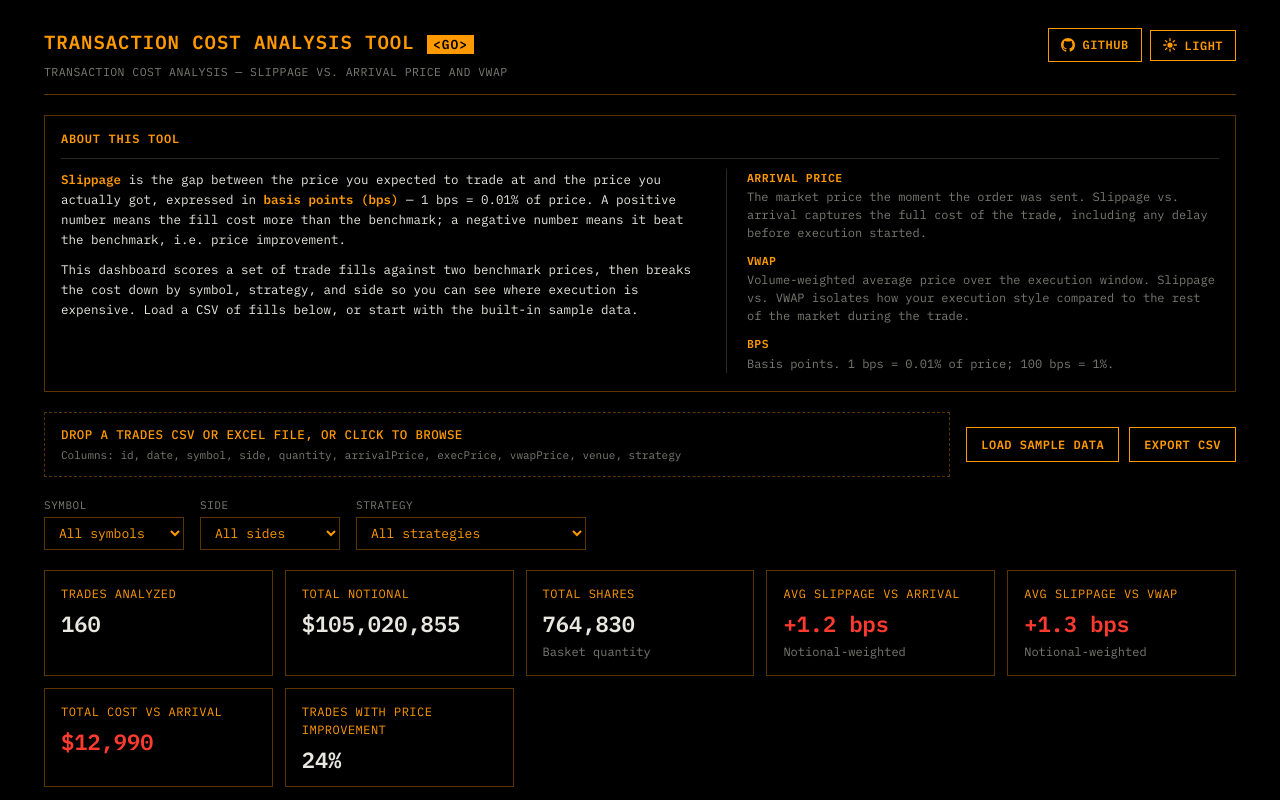
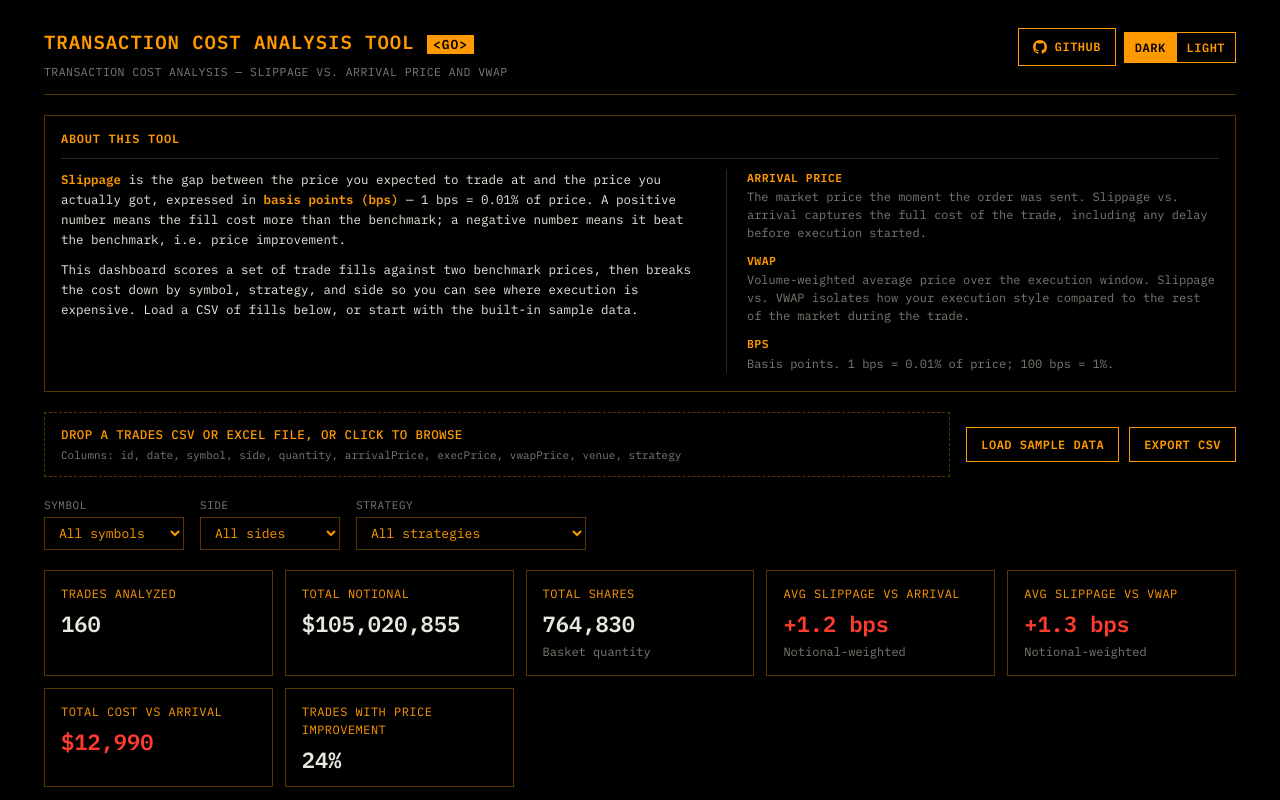
Before and after one commit to amishpr/transaction-cost-analysis-tool, a React (Vite) app: page / in a window 1280 px wide. Shown: the top 800 px of the page. Built offline with nearby package versions, Linux system fonts and the light colour scheme.

Commit message:
Replace the theme button with a Dark and Light switch
The old button showed the theme it would switch to, which read like the
current theme. The switch shows both options and lights the active one
in amber. The GitHub link now uses the shared button style.

```diff
--- a/src/App.tsx
+++ b/src/App.tsx
@@ -25,7 +25,7 @@ const fmtUsd = (v: number) =>
   v.toLocaleString("en-US", { style: "currency", currency: "USD", maximumFractionDigits: 0 });
 
 function App() {
-  const { theme, toggleTheme } = useTheme();
+  const { theme, setTheme } = useTheme();
   const [rawTrades, setRawTrades] = useState<RawTrade[]>(() => generateSampleTrades());
   const [error, setError] = useState<string | null>(null);
   const [filters, setFilters] = useState<Filters>({ symbol: "ALL", side: "ALL", strategy: "ALL" });
@@ -90,7 +90,7 @@ function App() {
         </div>
         <div className="header-actions">
           <RepoLink />
-          <ThemeToggle theme={theme} onToggle={toggleTheme} />
+          <ThemeToggle theme={theme} onChange={setTheme} />
         </div>
       </header>
 
--- a/src/components/HeaderActions.css
+++ b/src/components/HeaderActions.css
@@ -6,33 +6,41 @@
   gap: 8px;
 }
 
-/* Shared chrome for the buttons in the top right corner (theme toggle, repo link). */
-.header-button {
+.theme-toggle {
   display: inline-flex;
-  align-items: center;
-  gap: 8px;
-  padding: 7px 12px;
-  border: 1px solid var(--amber);
+  border: 1px solid var(--control-border);
+}
+
+.theme-option {
+  padding: 7px 10px;
+  border: 0;
   border-radius: 0;
   background: var(--surface-1);
-  color: var(--amber);
+  color: var(--control);
   font-family: inherit;
-  font-size: 12px;
+  font-size: var(--fs-small);
   font-weight: 600;
   letter-spacing: 0.04em;
   text-transform: uppercase;
-  text-decoration: none;
   cursor: pointer;
-  white-space: nowrap;
-  transition: background 0.1s ease, color 0.1s ease;
+  transition: background-color 0.12s ease, color 0.12s ease;
 }
 
-.header-button:hover {
-  background: var(--amber);
-  color: var(--on-amber);
+.theme-option + .theme-option {
+  border-left: 1px solid var(--control-border);
 }
 
-.header-button:focus-visible {
-  outline: 2px solid var(--amber);
-  outline-offset: 2px;
+.theme-option:hover {
+  background: var(--row-hover);
 }
+
+.theme-option[aria-pressed="true"] {
+  background: var(--accent);
+  color: var(--on-accent);
+  cursor: default;
+}
+
+.theme-option:focus-visible {
+  outline-offset: -4px;
+  outline-color: currentColor;
+}
--- a/src/components/RepoLink.tsx
+++ b/src/components/RepoLink.tsx
@@ -17,7 +17,7 @@ function GitHubIcon() {
 export function RepoLink() {
   return (
     <a
-      className="header-button"
+      className="btn"
       href={REPO_URL}
       target="_blank"
       rel="noreferrer"
--- a/src/components/ThemeToggle.tsx
+++ b/src/components/ThemeToggle.tsx
@@ -3,42 +3,29 @@ import "./HeaderActions.css";
 
 interface ThemeToggleProps {
   theme: Theme;
-  onToggle: () => void;
+  onChange: (theme: Theme) => void;
 }
 
-function SunIcon() {
+const OPTIONS: { value: Theme; label: string }[] = [
+  { value: "dark", label: "Dark" },
+  { value: "light", label: "Light" },
+];
+
+/** Two keys side by side, the current theme lit in amber, so the state is never ambiguous. */
+export function ThemeToggle({ theme, onChange }: ThemeToggleProps) {
   return (
-    <svg viewBox="0 0 16 16" width="14" height="14" aria-hidden="true" focusable="false">
-      <circle cx="8" cy="8" r="3" fill="currentColor" />
-      <g stroke="currentColor" strokeWidth="1.5" strokeLinecap="square">
-        <path d="M8 1v2M8 13v2M1 8h2M13 8h2M3 3l1.4 1.4M11.6 11.6L13 13M3 13l1.4-1.4M11.6 4.4L13 3" />
-      </g>
-    </svg>
+    <div className="theme-toggle" role="group" aria-label="Color theme">
+      {OPTIONS.map((opt) => (
+        <button
+          key={opt.value}
+          type="button"
+          className="theme-option"
+          aria-pressed={theme === opt.value}
+          onClick={() => onChange(opt.value)}
+        >
+          {opt.label}
+        </button>
+      ))}
+    </div>
   );
 }
-
-function MoonIcon() {
-  return (
-    <svg viewBox="0 0 16 16" width="14" height="14" aria-hidden="true" focusable="false">
-      <path d="M13.5 9.6A6 6 0 0 1 6.4 2.5a6 6 0 1 0 7.1 7.1z" fill="currentColor" />
-    </svg>
-  );
-}
-
-export function ThemeToggle({ theme, onToggle }: ThemeToggleProps) {
-  const goingLight = theme === "dark";
-  const label = goingLight ? "Light" : "Dark";
-
-  return (
-    <button
-      type="button"
-      className="header-button"
-      onClick={onToggle}
-      aria-label={`Switch to ${label.toLowerCase()} theme`}
-      title={`Switch to ${label.toLowerCase()} theme`}
-    >
-      {goingLight ? <SunIcon /> : <MoonIcon />}
-      <span>{label}</span>
-    </button>
-  );
-}
--- a/src/lib/useTheme.ts
+++ b/src/lib/useTheme.ts
@@ -1,4 +1,4 @@
-import { useCallback, useEffect, useState } from "react";
+import { useEffect, useState } from "react";
 
 export type Theme = "dark" | "light";
 
@@ -25,9 +25,5 @@ export function useTheme() {
     }
   }, [theme]);
 
-  const toggleTheme = useCallback(() => {
-    setTheme((current) => (current === "dark" ? "light" : "dark"));
-  }, []);
-
-  return { theme, toggleTheme };
+  return { theme, setTheme };
 }
```
